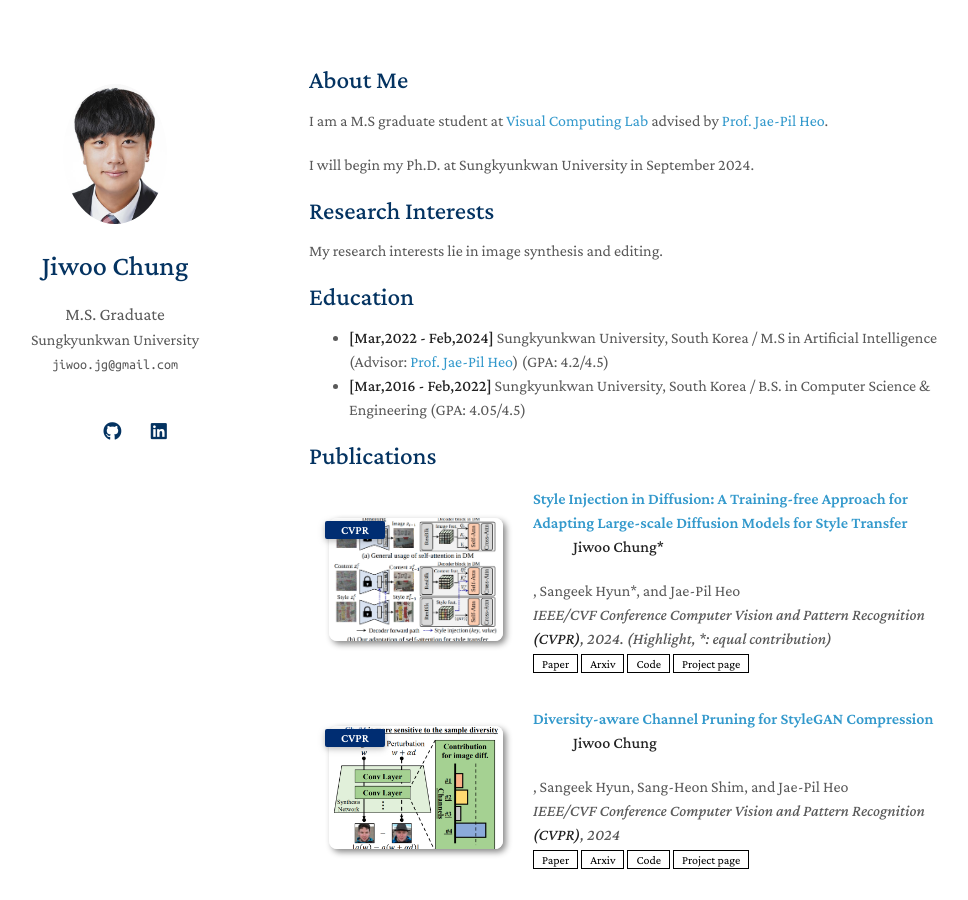
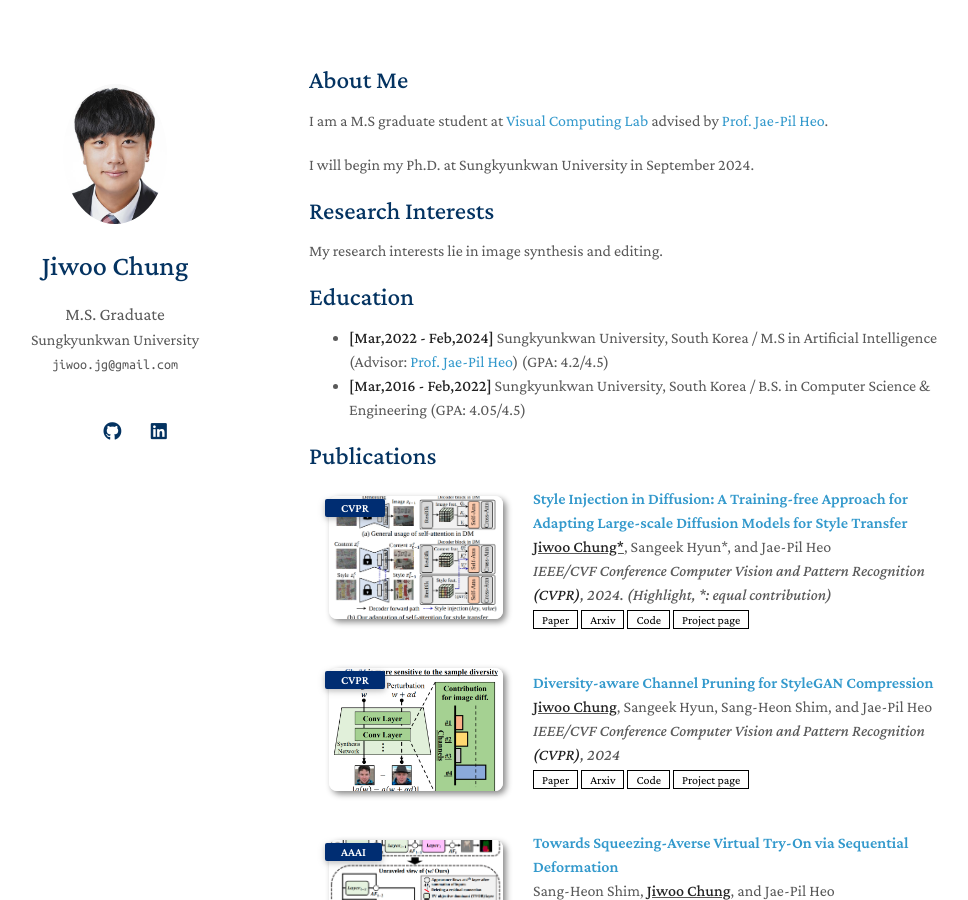
Before and after one commit to jiwoogit/jiwoogit.github.io, a Jekyll site: the page built from index.md, in a window 1280 px wide and 900 px high. Shown: the whole window, without its empty margins (161-1129 px from the left). Built offline with Jekyll 4.4.1, drawn with Linux system fonts in a browser that asks for light colours; nearby versions of some CDN libraries; a style sheet for code colours, icons or effects is not loaded; our own code applies the rules of GitHub Pages for plain Markdown files.

Commit message:
Update publications.md

```diff
--- a/_includes/publications.md
+++ b/_includes/publications.md
@@ -12,7 +12,7 @@
 
   <div class="col-sm-9" style="position: relative;padding-right: 15px;padding-left: 20px;">
     <div class="title"><a href="https://openaccess.thecvf.com/content/CVPR2024/html/Chung_Style_Injection_in_Diffusion_A_Training-free_Approach_for_Adapting_Large-scale_CVPR_2024_paper.html">Style Injection in Diffusion: A Training-free Approach for Adapting Large-scale Diffusion Models for Style Transfer</a></div>
-    <div class="author"><ul><strong>Jiwoo Chung*</strong></ul>, Sangeek Hyun*, and Jae-Pil Heo</div>
+    <div class="author"><u><strong>Jiwoo Chung*</strong></u>, Sangeek Hyun*, and Jae-Pil Heo</div>
     <div class="periodical"><em>IEEE/CVF Conference Computer Vision and Pattern Recognition <strong>(CVPR)</strong>, 2024. (Highlight, *: equal contribution)</em></div>
     <div class="links">
         <a href="https://openaccess.thecvf.com/content/CVPR2024/html/Chung_Style_Injection_in_Diffusion_A_Training-free_Approach_for_Adapting_Large-scale_CVPR_2024_paper.html" class="btn btn-sm z-depth-0" role="button" target="_blank" style="font-size:12px;">Paper</a>
@@ -37,7 +37,7 @@
   <div class="col-sm-9" style="position: relative;padding-right: 15px;padding-left: 20px;">
     <div class="title"><a href="https://openaccess.thecvf.com/content/CVPR2024/html/Chung_Diversity-aware_Channel_Pruning_for_StyleGAN_Compression_CVPR_2024_paper.html">Diversity-aware Channel Pruning for StyleGAN Compression
 </a></div>
-    <div class="author"><ul><strong>Jiwoo Chung</strong></ul>, Sangeek Hyun, Sang-Heon Shim, and Jae-Pil Heo</div>
+    <div class="author"><u><strong>Jiwoo Chung</strong></u>, Sangeek Hyun, Sang-Heon Shim, and Jae-Pil Heo</div>
     <div class="periodical"><em>IEEE/CVF Conference Computer Vision and Pattern Recognition <strong>(CVPR)</strong>, 2024</em></div>
     <div class="links">
         <a href="https://openaccess.thecvf.com/content/CVPR2024/html/Chung_Diversity-aware_Channel_Pruning_for_StyleGAN_Compression_CVPR_2024_paper.html" class="btn btn-sm z-depth-0" role="button" target="_blank" style="font-size:12px;">Paper</a>
@@ -61,7 +61,7 @@
 
   <div class="col-sm-9" style="position: relative;padding-right: 15px;padding-left: 20px;">
     <div class="title"><a href="https://arxiv.org/abs/2312.15861">Towards Squeezing-Averse Virtual Try-On via Sequential Deformation</a></div>
-    <div class="author">Sang-Heon Shim, <ul><strong>Jiwoo Chung</strong></ul>, and Jae-Pil Heo</div>
+    <div class="author">Sang-Heon Shim, <u><strong>Jiwoo Chung</strong></u>, and Jae-Pil Heo</div>
     <div class="periodical"><em>Thirty-Eighth AAAI Conference on Artificial Intelligence <strong>(AAAI)</strong>, 2024.</em></div>
     <div class="links">
       <a href="https://arxiv.org/abs/2312.15861" class="btn btn-sm z-depth-0" role="button" target="_blank" style="font-size:12px;">Arxiv</a>
@@ -82,7 +82,7 @@
 
   <div class="col-sm-9" style="position: relative;padding-right: 15px;padding-left: 20px;">
     <div class="title"><a href="https://ieeexplore.ieee.org/document/10183834">Frequency-based Motion Representation for Video Generative Adversarial Networks</a></div>
-    <div class="author">Sangeek Hyun, Jaihyun Lew, <ul><strong>Jiwoo Chung</strong></ul>, Euiyeon Kim, and Jae-Pil Heo</div>
+    <div class="author">Sangeek Hyun, Jaihyun Lew, <u><strong>Jiwoo Chung</strong></u>, Euiyeon Kim, and Jae-Pil Heo</div>
     <div class="periodical"><em>IEEE Transactions on Image Processing <strong>(TIP)</strong>, 2023
 </em></div>
     <div class="links">
```
